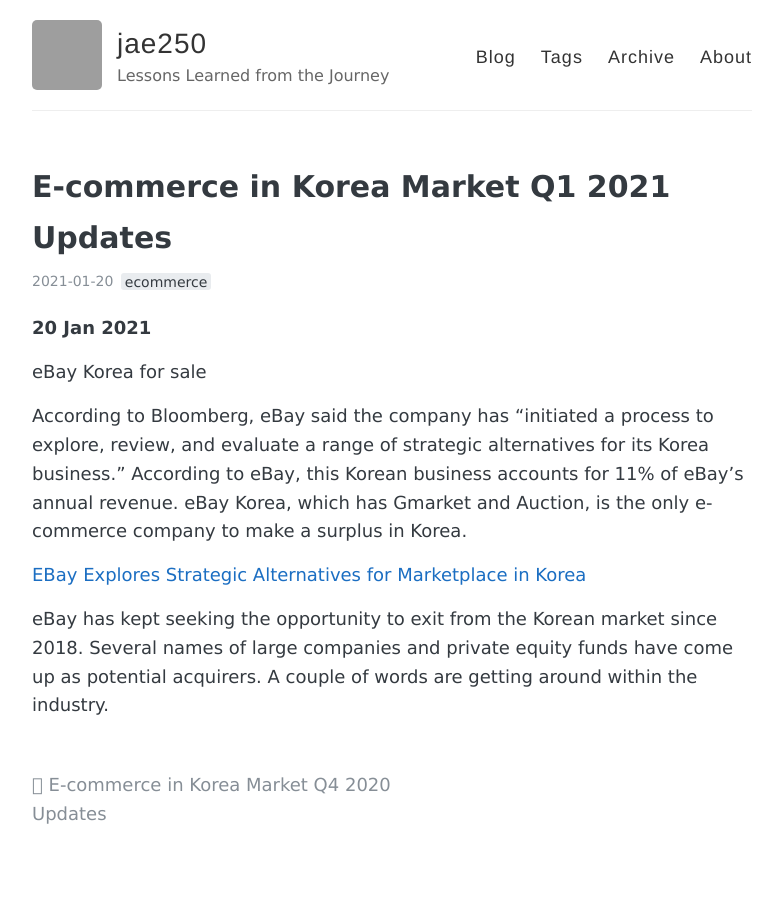
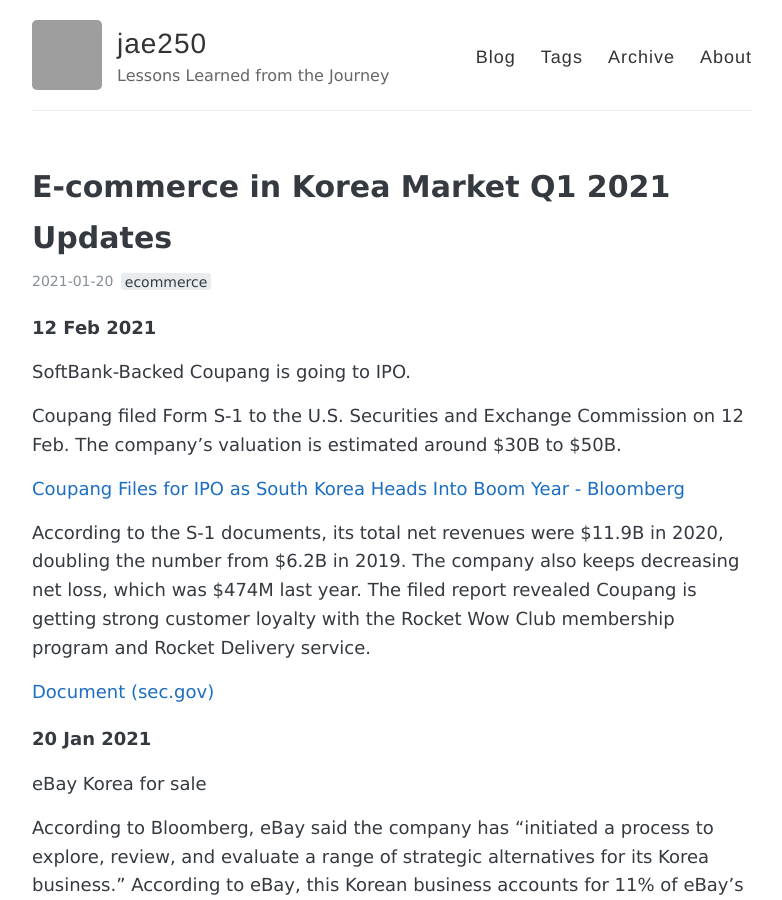
Before and after one commit to jae250/jae250.github.io, a Jekyll site: the page built from _posts/2021-01-20-E-commerce-in-Korea-Market-Q1-2021-Updates.md, in a window 1280 px wide and 900 px high. Shown: the whole window, without its empty margins (248-1030 px from the left). Built offline with Jekyll 4.4.1, drawn with Linux system fonts in a browser that asks for light colours; comment, search, counter and statistics services are not loaded; grey boxes are pictures that could not be loaded.

Commit message:
Update 2021-01-20-E-commerce-in-Korea-Market-Q1-2021-Updates.md

```diff
--- a/_posts/2021-01-20-E-commerce-in-Korea-Market-Q1-2021-Updates.md
+++ b/_posts/2021-01-20-E-commerce-in-Korea-Market-Q1-2021-Updates.md
@@ -5,6 +5,20 @@ tags:
   - ecommerce
 
 ---
+
+##### 12 Feb 2021
+
+SoftBank-Backed Coupang is going to IPO.
+
+Coupang filed Form S-1 to the U.S. Securities and Exchange Commission on 12 Feb. The company's valuation is estimated around $30B to $50B.
+
+[Coupang Files for IPO as South Korea Heads Into Boom Year - Bloomberg](https://www.bloomberg.com/news/articles/2021-02-12/softbank-backed-e-commerce-giant-coupang-files-for-u-s-ipo)
+
+According to the S-1 documents, its total net revenues were $11.9B in 2020, doubling the number from $6.2B in 2019. The company also keeps decreasing net loss, which was $474M last year. The filed report revealed Coupang is getting strong customer loyalty with the Rocket Wow Club membership program and Rocket Delivery service.
+
+[Document (sec.gov)](https://www.sec.gov/Archives/edgar/data/1834584/000162828021001984/coupang-sx1.htm)
+
+
 
 ##### 20 Jan 2021
 
```
